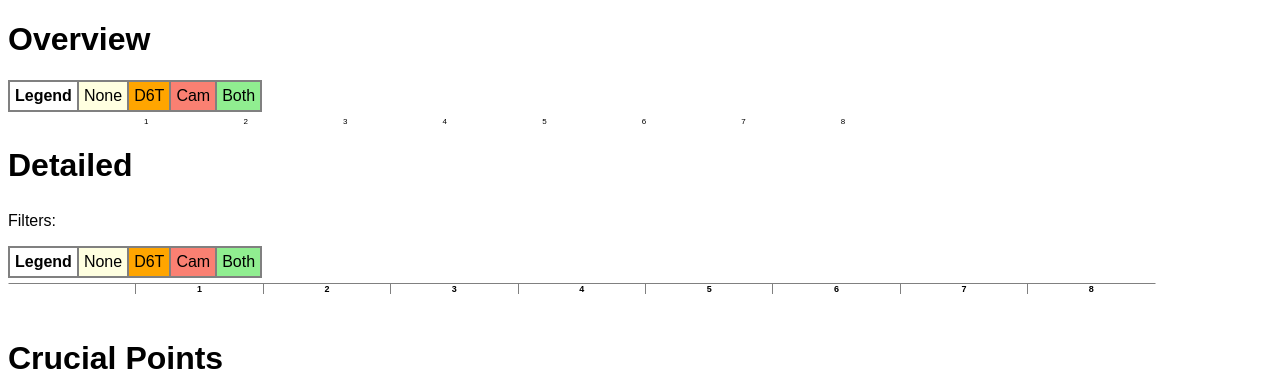
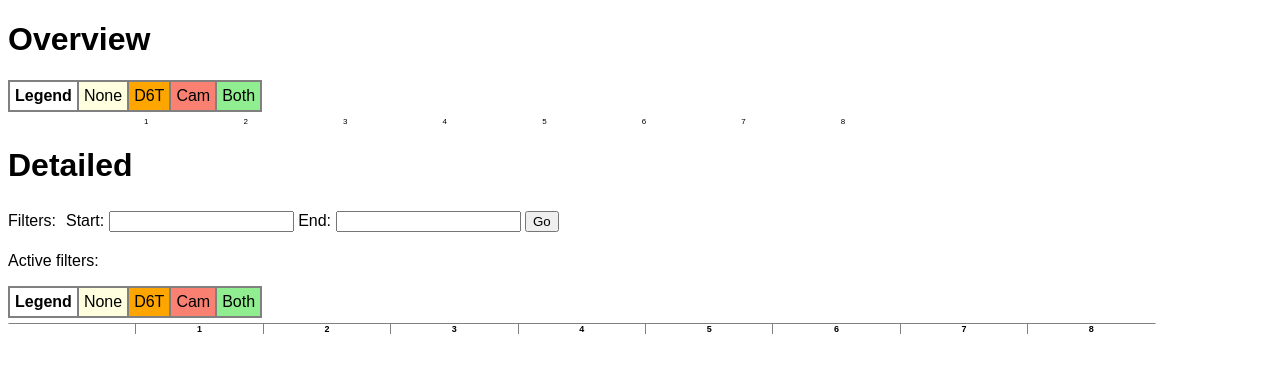
Before and after one commit to Tiago-Risky/d6tlogger-dataview, a PHP site: page / in a window 1280 px wide. Shown: the top 381 px of the page. Run offline with PHP 8.4, Linux system fonts and the light colour scheme; data that the repository does not hold is empty.

Commit message:
Add form input for filters

```diff
--- a/index.php
+++ b/index.php
@@ -237,9 +237,20 @@ print('</table>');
 ?>
 
 <h1>Detailed</h1>
-<div><div class="filter-start">Filters:</div>
+<div class="clearfix"><div class="filter-start">Filters:</div><div class="filter-start">
+<form method="get">
+Start: <input type="text" name="start" id="start" value="<?php if(isset($filter_data_start) and !is_null($filter_data_start)){
+    print(convertDate(parseDate($filter_data_start)));
+}?>"/>
+End: <input type="text" name="end" id="end" value="<?php if(isset($filter_data_end) and !is_null($filter_data_end)){
+    print(convertDate(parseDate($filter_data_end)));
+}?>"/>
+<input type="submit" value="Go"/>
+</form>
+</div>
+</div>
+<div class="clearfix"><div class="filter-start">Active filters:</div>
 <?php
-
 if(isset($filter_data_start) and !is_null($filter_data_start)){
     print('<div class="filter-blue"><b>Start:</b> '.convertDate(parseDate($filter_data_start)).'</div>');
 }
```
